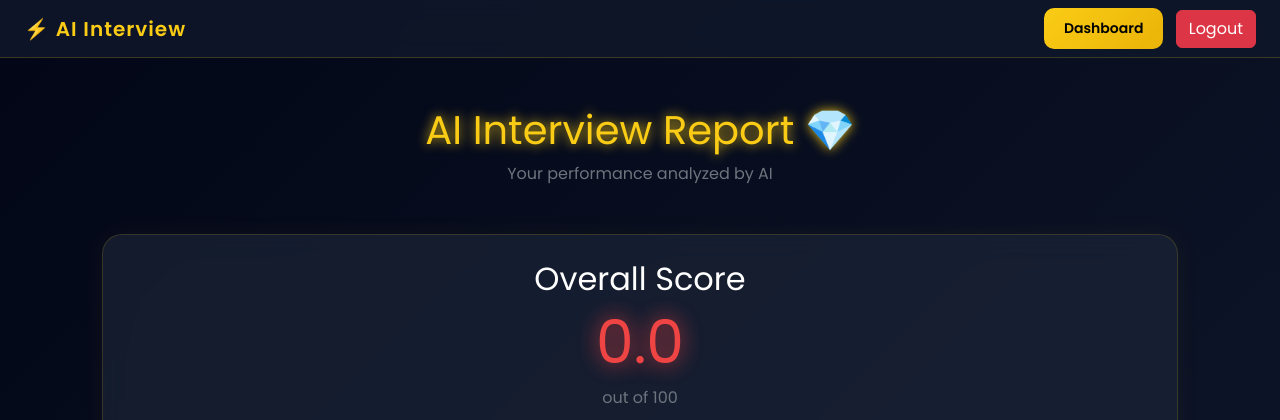
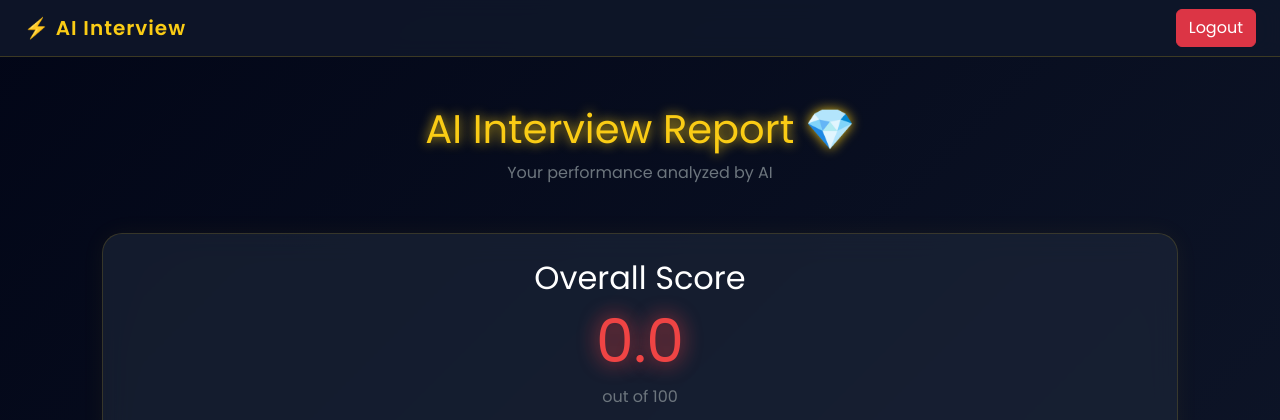
Before and after one commit to yash00gandhi-lgtm/AI_Simulator, a Django app: page /result/ in a window 1280 px wide. Shown: the top 420 px of the page. Run offline with Django 5.2, Linux system fonts and the light colour scheme; the visitor is signed in with stand-in values (Sample User, id 1); data that the repository does not hold is empty.

Commit message:
hide dashboard button

```diff
--- a/templates/base.html
+++ b/templates/base.html
@@ -158,7 +158,7 @@
     <span class="navbar-brand">⚡ AI Interview</span>
 
     <div>
-        <a href="/dashboard/" class="btn btn-sm ax-btn me-2">Dashboard</a>
+        <a href="/dashboard/" class="btn btn-sm ax-btn me-2" style="display: none;">Dashboard</a>
         <button onclick="logoutUser()" class="btn btn-danger">Logout</button>
     </div>
 
```
